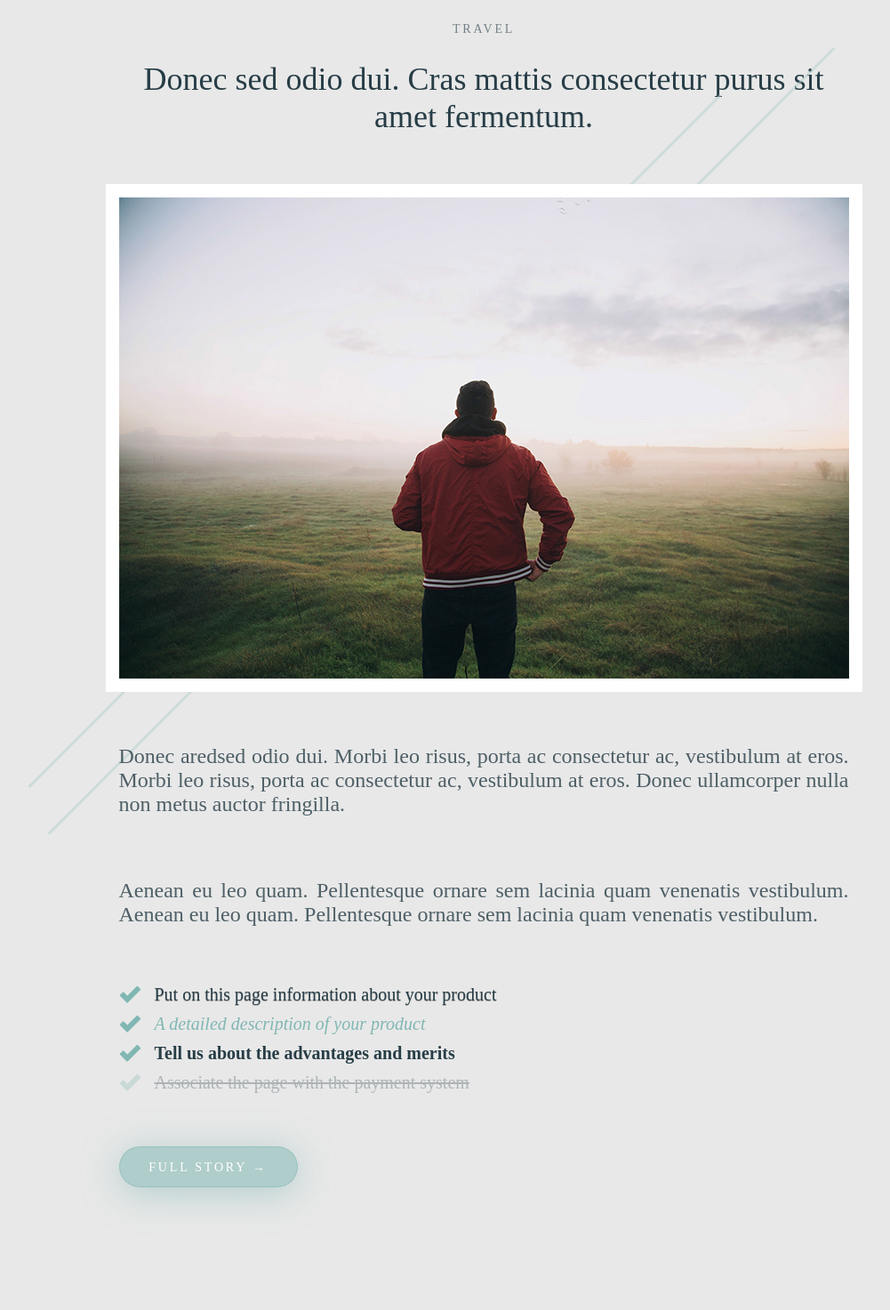
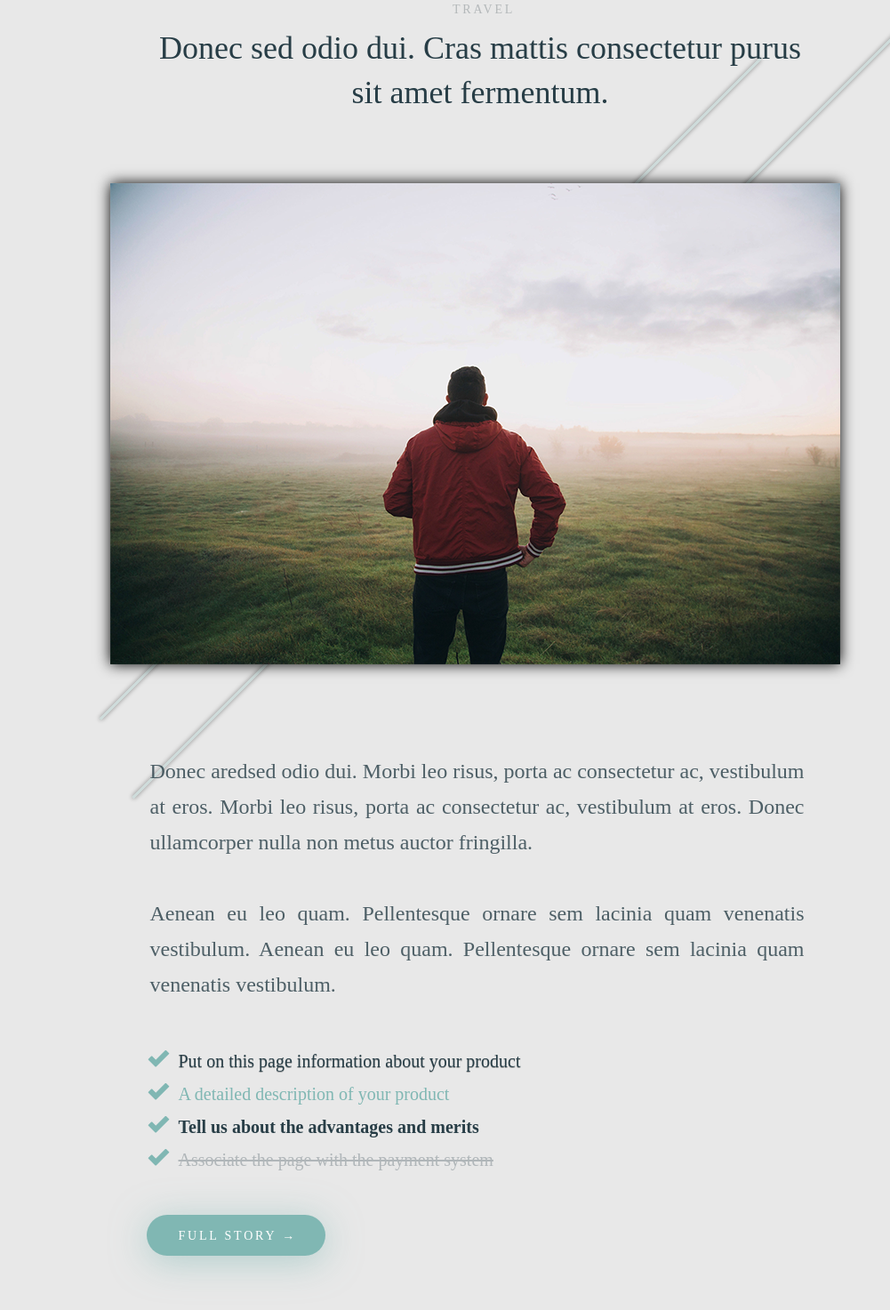
Before and after one commit to NULLPOINTER-Artem/firstMaket, a plain HTML site: page index.html in a window 1280 px wide. Shown: the part 107-1580 px from the top of the page at 89% size, without its empty margins (96-1097 px from the left). Drawn offline with Linux system fonts and the light colour scheme.

Commit message:
Changed code of HTML and CSS for comfort work with it and created new PDF file for overview new styles what applied in the maket

```diff
--- a/css/cssStyles.css
+++ b/css/cssStyles.css
@@ -3,109 +3,160 @@
 	margin: 0;
 }
 
+.container {
+	max-width: 841px;
+	margin: 0 auto;
+	padding: 110px 0;
+}
+
 body {
-	font-family: "Times New Roman PSMT", serif;
+	text-align: justify;
+	font-weight: 400;
+	font-size: 14px;
+	font-family: "Times New Roman", serif;
 	background-color: #e8e8e8;
 }
 
-.container {
-	max-width: 821px;
-	margin: 0 auto;
-	padding: 120px 0;
-}
-
-.container h1 {
-	color: #273d46;
+.headText h1 {
+	font-weight: 400;
+	font-size: 14px;
 	font-family: "Arial MT";
-	font-size: 14px;
-	font-weight: 400;
-	line-height: 40px;
+	color: #92999c;
 	text-transform: uppercase;
+	letter-spacing: 2.8px;
 	opacity: 0.6;
-	letter-spacing: 2.8px;
 	text-align: center;
 }
 
-.container p {
+.textAfterHead p {
+	color: #273d46;
+	font-size: 36px;
+	line-height: 50px;
 	text-align: center;
-	font-weight: 400;
-	color: #273d46;
-	margin-top: 15px;
-	font-size: 36px;
 }
 
-.borderedImg {
-	margin-top: 70px;
+.image img {
+	position: relative;
+	width: 821px;
+	height: 541px;
+	box-shadow: 0 0 15px #000;
 }
 
-.borderedImg img {
-	box-shadow: 0 0 0 15px #ffffff;
-	position: relative;
+.image {
+	width: 841px;
+	height: 561px;
 }
 
-.mainText p {
+.textAfterImage p {
+	opacity: 0.8;
 	color: #273d46;
-	opacity: 0.8;
 	font-size: 24px;
-	font-weight: 400;
-	margin-top: 70px;
-	text-align: justify;
+	margin-bottom: 40px;
+	line-height: 40px;
 }
 
-.list {
-	margin: 65px 0 0 0;
-	font-size: 20px;
+.textAfterImage p:last-child{
+	margin-bottom: 0;
 }
 
-.list li {
-	list-style-type: none;
-	background: url(../img/check_icon.png) left no-repeat;
-	padding: 0 0 0 40px;
-	margin: 0 0 10px 0;
+.list ul {
+	list-style: none;
+	font-size: 20px;
+	font-family: "Arial MT";
 }
 
-.borderedImg .line1 {
-	padding: 290px 0 0 0;
+.list ul li {
+	margin-bottom: 13px;
 }
 
-.borderedImg .line2 {
-	padding: 290px 0 0 250px;
+.list ul li:before {
+	content:url('../img/check_icon.png');
+	margin-right: 10px;
 }
 
-.line1 {
-	opacity: 0.5;
-	display: inline-block;
-	border-top: 3px solid #b4cfcd;
-	width: 1100px;
-	transform: rotate(-45deg);
-	position: absolute;
-	margin: 230px 0 0 -160px;
+.list ul li:nth-child(1) {
+	color: #273d46;
+	text-shadow: 0 1px 0 rgba(0, 0, 0, 0.3);
 }
 
-.line2 {
-	opacity: 0.5;
-	display: inline-block;
-	border-top: 3px solid #b4cfcd;
-	width: 1000px;
-	transform: rotate(-45deg);
-	position: absolute;
-	margin: 230px 0 0 -160px;
+.list ul li:nth-child(2) {
+	color: #80b7b3;
 }
 
-.botton {
-	margin: 60px 0 0 0;
+.list ul li:nth-child(3) {
+	font-weight: 700;
+	color: #273d46;
+}
+
+.list ul li:nth-child(4) {
+	text-decoration: line-through;
+	color: #b0b6b9;
+	margin-bottom: 0;
+}
+
+.button a {
+	display: inline-block;
+
+	color: #ffffff;
+	font-family: "Arial MT";
+	text-transform: uppercase;
+	letter-spacing: 2.8px;
+	text-decoration: none;
+
+	padding: 15px 0 0 35px;
+}
+
+.button {
 	width: 199px;
 	height: 44px;
-	background: rgba(128, 183, 179, 0.54);
+
+	background: #80b7b3;
+
 	border: 1px solid rgba(128, 183, 179, 0.54);
 	border-radius: 60px;
 	box-shadow: 0 6px 40px rgba(128, 183, 179, 0.54);
 }
 
-.botton p {
-	color: #ffffff;
-	font-size: 14px;
-	font-weight: 400;
-	text-transform: uppercase;
-	letter-spacing: 2.8px;
+.box-textAfterHead {
+	margin: 0 58px 77px 50px;
 }
+
+.box-heading {
+	margin-bottom: 10px;
+}
+
+.box-image {
+	margin-bottom: 80px;
+}
+
+.box-textAfterImage {
+	margin: 0 60px 54px 45px;
+}
+
+.box-infoList {
+	margin: 0 0 50px 42px;
+}
+
+.box-button {
+	margin: 0 0 0 41px;
+}
+
+#line1 {
+	opacity: 0.5;
+	position: absolute;
+	width: 1050px;
+	border-top: 3px solid #b4cfcd;
+	transform: rotate(-45deg);
+	margin: 230px 0 0 -165px;
+	box-shadow: 0 0 5px #000;
+}
+
+#line2 {
+	opacity: 0.5;
+	position: absolute;
+	width: 1300px;
+	border-top: 3px solid #b4cfcd;
+	transform: rotate(-45deg);
+	margin: 230px 0 0 -165px;
+	box-shadow: 0 0 5px #000;
+}
--- a/index.html
+++ b/index.html
@@ -1,22 +1,30 @@
 <!DOCTYPE html>
 <html>
 <head>
-	<title>myFirstMaket</title>
+	<title>Travel</title>
 	<link rel="stylesheet" type="text/css" href="css/cssStyles.css">
 </head>
 <body>
 	<div class="container">
-		<h1>Travel</h1>
+		<div class="box-heading">
+			<div class="headText"><h1>travel</h1></div>
+		</div>
+		<div class="box-textAfterHead">
+			<div class="textAfterHead">
 				<p>
 					Donec sed odio dui. Cras mattis consectetur purus sit amet fermentum.
 				</p>
-
-		<div class="borderedImg">
-			<div class="line1"></div>
-			<div class="line2"></div>
-			<img src="img/light-man_copy.png" width="821px" height="541px">
 			</div>
-		<div class="mainText">
+		</div>
+		<div class="box-image">
+			<div class="image">
+				<div id="line1"></div>
+				<div id="line2"></div>
+				<img src="img/light-man_copy.png">
+			</div>
+		</div>
+		<div class="box-textAfterImage">
+			<div class="textAfterImage">
 				<p>
 					Donec aredsed odio dui. Morbi leo risus, porta ac consectetur ac, vestibulum at eros. Morbi leo risus, porta ac consectetur ac, vestibulum at eros. Donec ullamcorper nulla non metus auctor fringilla.
 				</p>
@@ -24,16 +32,21 @@
 					Aenean eu leo quam. Pellentesque ornare sem lacinia quam venenatis vestibulum. Aenean eu leo quam. Pellentesque ornare sem lacinia quam venenatis vestibulum.
 				</p>
 			</div>
-		<div>
-			<ul class="list">
-				<li style="color: #273d46; text-shadow: 0 1px 0 rgba(0, 0, 0, 0.3);">Put on this page information about your product</li>
-				<li style="color: #80b7b3;font-style: italic;">A detailed description of your product</li>
-				<li style="color: #273d46;font-weight: bold;">Tell us about the advantages and merits</li>
-				<li style="opacity: 0.3;color: #273d46;text-decoration: line-through;">Associate the page with the payment system</li>
+		</div>
+		<div class="box-infoList">
+			<div class="list">
+				<ul>
+					<li>Put on this page information about your product</li>
+					<li>A detailed description of your product</li>
+					<li>Tell us about the advantages and merits</li>
+					<li>Associate the page with the payment system</li>
 				</ul>
 			</div>
-		<div class="botton">
-			<p>full story &rarr;</p>
+		</div>
+		<div class="box-button">
+			<div class="button">
+				<a target="blank_" href="https://www.google.com/">full story &rarr;</a>
+			</div>
 		</div>
 	</div>
 </body>
```
Also changed, not shown: 1 other file. Lines whose indentation alone changed are shown as unchanged.
